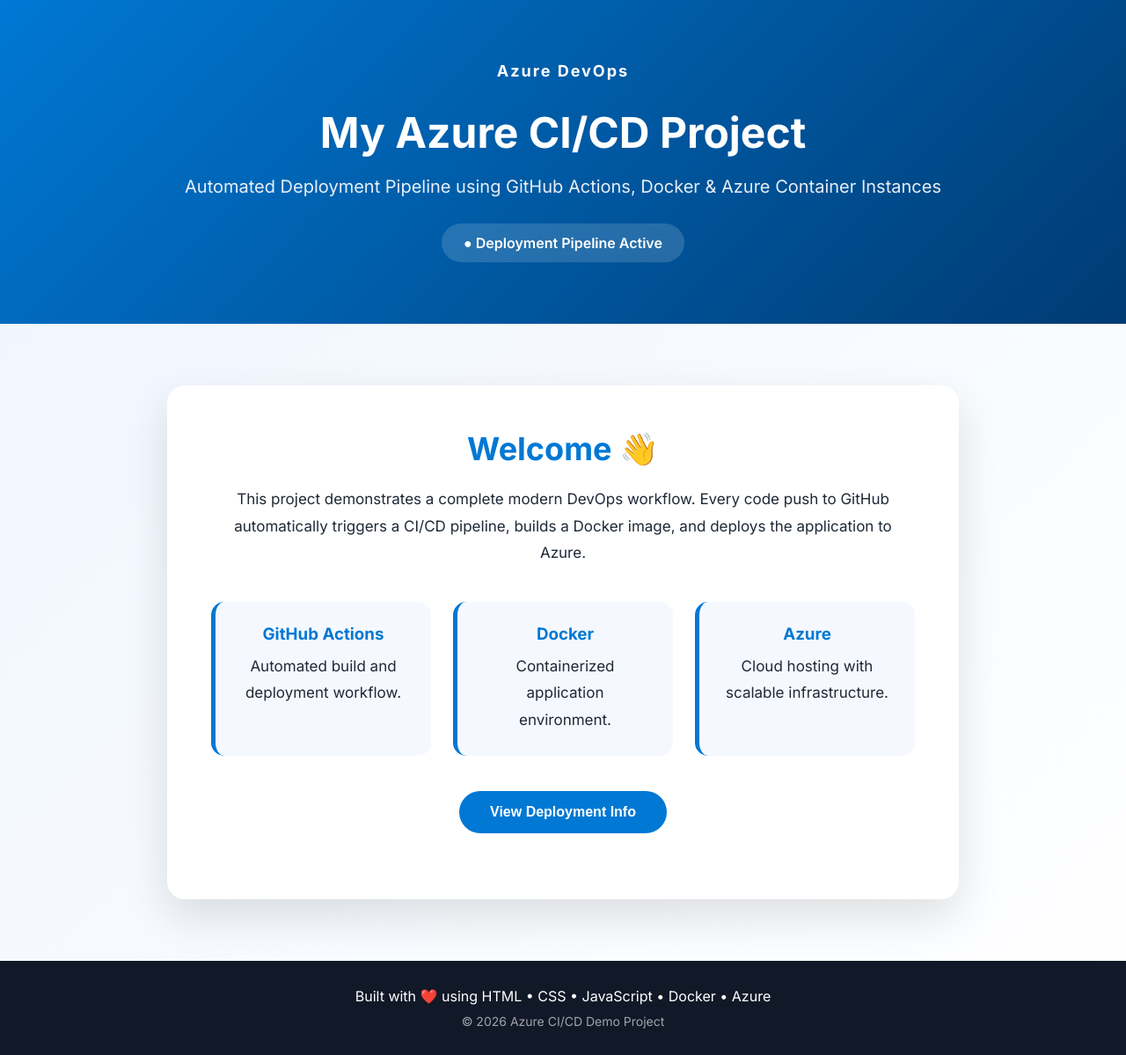
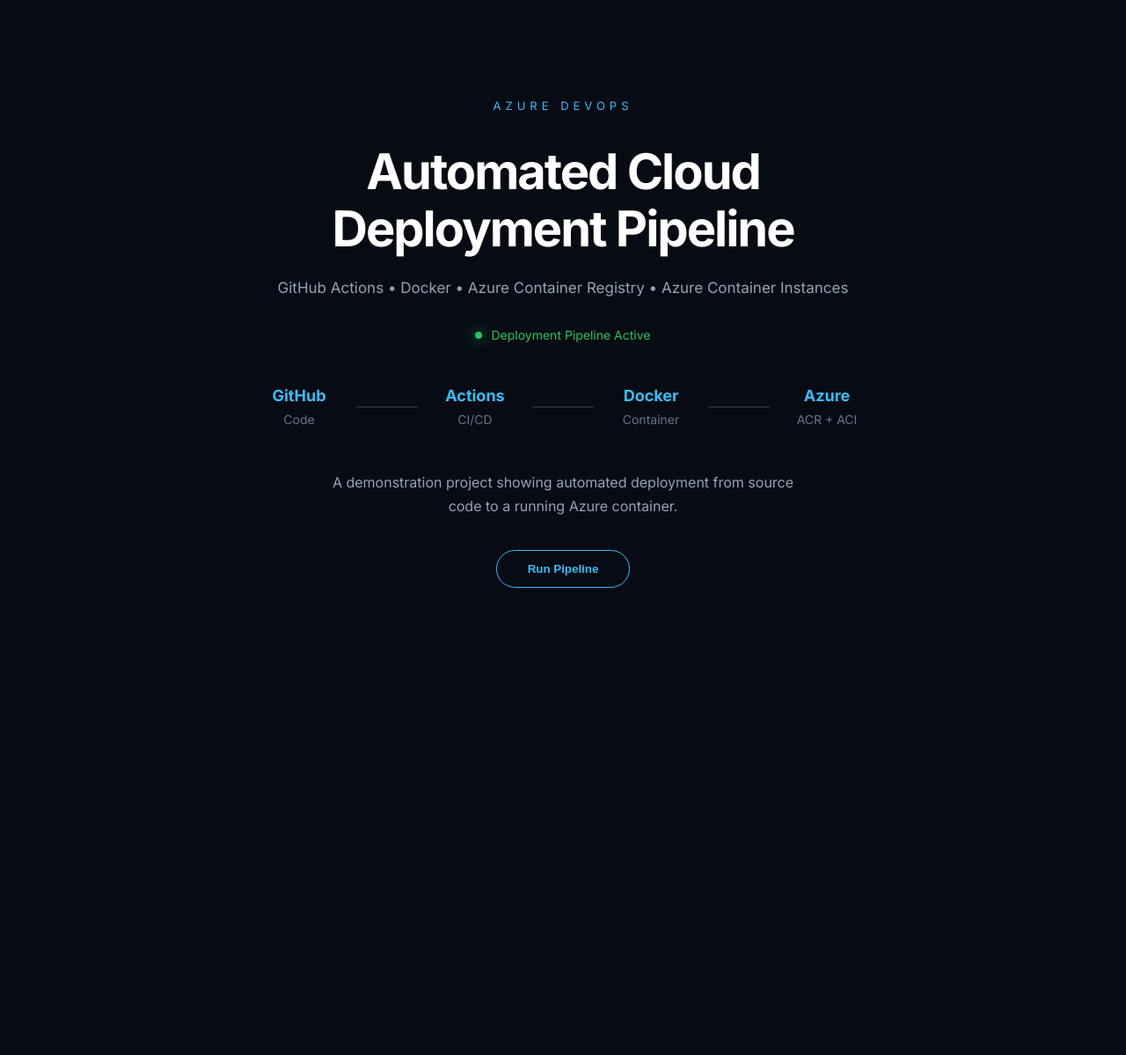
Before and after one commit to Pavan-Kumar-2095/Github-Action, a plain HTML site: page index.html in a window 1280 px wide. Shown: the whole page at 88% size. After the commit the page ends 800 px from the top, so only its background shows below. Drawn offline with Linux system fonts and the light colour scheme.

Commit message:
Demo Pipeline check

```diff
--- a/index.html
+++ b/index.html
@@ -1,103 +1,116 @@
 <!DOCTYPE html>
 <html lang="en">
+
 <head>
+
 <meta charset="UTF-8">
 <meta name="viewport" content="width=device-width, initial-scale=1.0">
-    <title>Azure CI/CD Project</title>
+
+<title>Azure CI/CD Demo</title>
 
 <link rel="stylesheet" href="style.css">
 
 <link href="https://fonts.googleapis.com/css2?family=Inter:wght@400;600;700&display=swap" rel="stylesheet">
+
 </head>
+
 
 <body>
 
-<header>
-    <div class="container">
+
+<main>
+
 
 <div class="logo">
-            Azure DevOps
+AZURE DEVOPS
 </div>
 
-        <h1>My Azure CI/CD Project</h1>
 
-        <p>
-            Automated Deployment Pipeline using
-            GitHub Actions, Docker & Azure Container Instances
-        </p>
-
-        <div class="status">
-            ● Deployment Pipeline Active
-        </div>
-
-    </div>
-</header>
+<h1>
+Automated Cloud<br>
+Deployment Pipeline
+</h1>
 
 
-<section class="hero">
-
-    <div class="card">
-
-        <h2>Welcome 👋</h2>
-
-        <p>
-            This project demonstrates a complete modern DevOps workflow.
-            Every code push to GitHub automatically triggers a CI/CD pipeline,
-            builds a Docker image, and deploys the application to Azure.
+<p class="subtitle">
+GitHub Actions • Docker • Azure Container Registry • Azure Container Instances
 </p>
 
 
-        <div class="features">
 
-            <div>
-                <h3>GitHub Actions</h3>
-                <p>Automated build and deployment workflow.</p>
+<div class="status">
+<span></span>
+Deployment Pipeline Active
 </div>
 
 
-            <div>
-                <h3>Docker</h3>
-                <p>Containerized application environment.</p>
+
+
+<div class="flow">
+
+
+<div class="item">
+<h3>GitHub</h3>
+<p>Code</p>
 </div>
 
 
-            <div>
+<div class="line"></div>
+
+
+<div class="item">
+<h3>Actions</h3>
+<p>CI/CD</p>
+</div>
+
+
+<div class="line"></div>
+
+
+<div class="item">
+<h3>Docker</h3>
+<p>Container</p>
+</div>
+
+
+<div class="line"></div>
+
+
+<div class="item">
 <h3>Azure</h3>
-                <p>Cloud hosting with scalable infrastructure.</p>
+<p>ACR + ACI</p>
 </div>
+
 
 </div>
 
 
-        <button onclick="showMessage()">
-            View Deployment Info
+
+
+<p class="description">
+
+A demonstration project showing automated deployment
+from source code to a running Azure container.
+
+</p>
+
+
+
+<button onclick="runPipeline()">
+Run Pipeline
 </button>
 
 
 <p id="message"></p>
 
 
-    </div>
 
-</section>
-
-
-
-<footer>
-
-    <p>
-        Built with ❤️ using HTML • CSS • JavaScript • Docker • Azure
-    </p>
-
-    <p class="copyright">
-        © 2026 Azure CI/CD Demo Project
-    </p>
-
-</footer>
-
+</main>
 
 
 <script src="script.js"></script>
 
+
 </body>
+
 </html>
--- a/script.js
+++ b/script.js
@@ -1,6 +1,6 @@
-function showMessage(){
+function runPipeline(){
 
     document.getElementById("message").innerHTML =
-    "🚀 CI/CD Pipeline Ready: GitHub Push → Docker Build → Azure Deployment Successful!";
+    "Pipeline Successful: GitHub Push → Docker Build → ACR Image Push → ACI Deployment";
 
 }
--- a/style.css
+++ b/style.css
@@ -7,136 +7,70 @@
 
 body{
 
-    font-family:'Inter', Arial, sans-serif;
+height:100vh;
 
-    background:
-    linear-gradient(135deg,#eef5ff,#ffffff);
+display:flex;
 
-    color:#1f2937;
+align-items:center;
+
+justify-content:center;
+
+background:#070b14;
+
+font-family:'Inter',sans-serif;
+
+color:white;
+
+overflow:hidden;
 
 }
 
 
 
-.container{
+main{
 
-    max-width:1100px;
-    margin:auto;
-
-}
-
-
-header{
-
-    background:
-    linear-gradient(135deg,#0078D4,#003B73);
-
-    color:white;
-
-    padding:70px 20px;
+width:900px;
 
 text-align:center;
 
 }
 
 
+
+
 .logo{
 
-    font-size:18px;
-    font-weight:700;
+font-size:13px;
 
-    letter-spacing:2px;
+letter-spacing:5px;
 
-    margin-bottom:30px;
+color:#38bdf8;
 
-}
-
-
-header h1{
-
-    font-size:48px;
-
-    margin-bottom:20px;
-
-}
-
-
-header p{
-
-    font-size:20px;
-
-    opacity:.9;
-
-}
-
-
-.status{
-
-    display:inline-block;
-
-    margin-top:30px;
-
-    padding:12px 25px;
-
-    background:rgba(255,255,255,.15);
-
-    border-radius:30px;
-
-    font-weight:600;
+margin-bottom:35px;
 
 }
 
 
 
-.hero{
+h1{
 
-    padding:70px 20px;
+font-size:56px;
+
+line-height:1.15;
+
+font-weight:700;
+
+letter-spacing:-2px;
 
 }
 
 
 
-.card{
+.subtitle{
 
-    max-width:900px;
+margin-top:25px;
 
-    margin:auto;
-
-    background:white;
-
-    padding:50px;
-
-    border-radius:20px;
-
-
-    box-shadow:
-
-    0 20px 50px rgba(0,0,0,.12);
-
-
-    text-align:center;
-
-
-    animation:fade 1s ease;
-
-}
-
-
-
-.card h2{
-
-    color:#0078D4;
-
-    font-size:36px;
-
-    margin-bottom:20px;
-
-}
-
-
-.card p{
-
-    line-height:1.8;
+color:#94a3b8;
 
 font-size:17px;
 
@@ -144,40 +78,110 @@
 
 
 
-.features{
+.status{
+
+margin:35px auto;
 
 display:flex;
 
-    gap:25px;
+align-items:center;
 
-    margin:40px 0;
+justify-content:center;
 
-}
+gap:10px;
 
+font-size:14px;
 
-.features div{
-
-    flex:1;
-
-    padding:25px;
-
-    border-radius:15px;
-
-
-    background:#f5f9ff;
-
-
-    border-left:5px solid #0078D4;
+color:#22c55e;
 
 }
 
 
 
-.features h3{
+.status span{
 
-    color:#0078D4;
+height:8px;
 
-    margin-bottom:10px;
+width:8px;
+
+background:#22c55e;
+
+border-radius:50%;
+
+box-shadow:0 0 15px #22c55e;
+
+}
+
+
+
+
+.flow{
+
+display:flex;
+
+align-items:center;
+
+justify-content:center;
+
+margin:50px 0;
+
+}
+
+
+
+.item{
+
+width:130px;
+
+}
+
+
+
+.item h3{
+
+font-size:18px;
+
+color:#38bdf8;
+
+margin-bottom:8px;
+
+}
+
+
+
+.item p{
+
+color:#64748b;
+
+font-size:14px;
+
+}
+
+
+
+.line{
+
+height:1px;
+
+width:70px;
+
+background:#334155;
+
+}
+
+
+
+
+
+.description{
+
+color:#94a3b8;
+
+max-width:550px;
+
+margin:auto;
+
+line-height:1.7;
 
 }
 
@@ -185,23 +189,21 @@
 
 button{
 
+margin-top:35px;
 
-    background:#0078D4;
+padding:13px 35px;
 
-    color:white;
+border-radius:30px;
 
-    border:none;
+border:1px solid #38bdf8;
 
-    padding:15px 35px;
+background:transparent;
 
-    font-size:16px;
+color:#38bdf8;
 
 font-weight:600;
 
-    border-radius:50px;
-
 cursor:pointer;
-
 
 transition:.3s;
 
@@ -211,10 +213,9 @@
 
 button:hover{
 
+background:#38bdf8;
 
-    background:#005fa3;
-
-    transform:translateY(-3px);
+color:#020617;
 
 }
 
@@ -222,90 +223,10 @@
 
 #message{
 
-    margin-top:25px;
+margin-top:20px;
 
-    color:#008000;
-
-    font-weight:600;
-
-}
-
-
-
-footer{
-
-
-    background:#111827;
-
-    color:white;
-
-    text-align:center;
-
-    padding:30px 20px;
-
-
-}
-
-
-
-.copyright{
-
-    margin-top:10px;
-
-    opacity:.6;
+color:#22c55e;
 
 font-size:14px;
 
 }
-
-
-
-
-@keyframes fade{
-
-    from{
-
-        opacity:0;
-
-        transform:translateY(30px);
-
-    }
-
-
-    to{
-
-        opacity:1;
-
-        transform:translateY(0);
-
-    }
-
-}
-
-
-
-
-@media(max-width:768px){
-
-
-    header h1{
-
-        font-size:34px;
-
-    }
-
-
-    .features{
-
-        flex-direction:column;
-
-    }
-
-
-    .card{
-
-        padding:30px;
-
-    }
-
-}
```
Lines whose indentation alone changed are shown as unchanged.
